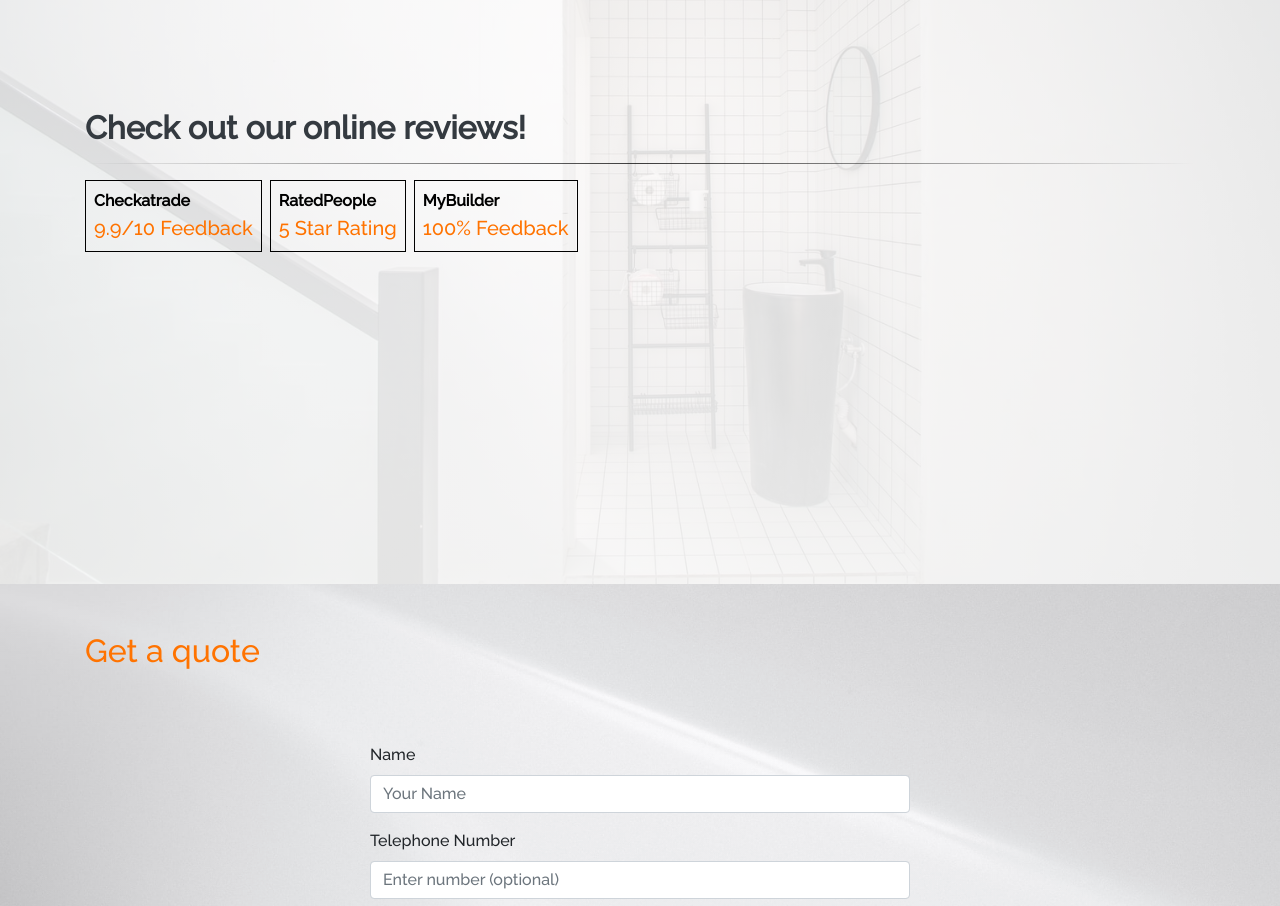
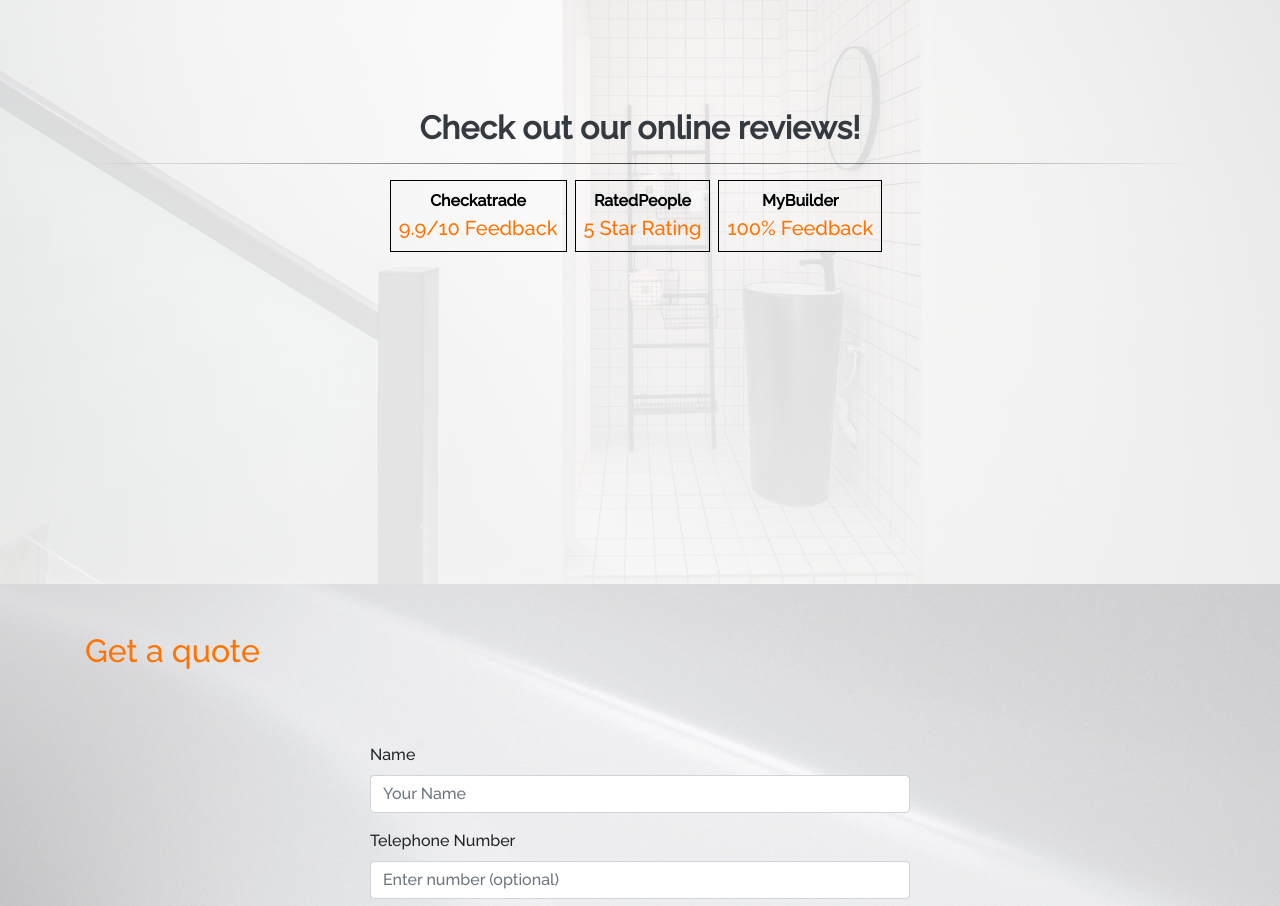
Before and after one commit to Conorbeamish/repair-service-action, a plain HTML site: page index.html in a window 1280 px wide. Shown: the part 2607-3513 px from the top of the page. Drawn offline with nearby package versions, Linux system fonts and the light colour scheme.

Commit message:
Centered buttons

```diff
--- a/index.html
+++ b/index.html
@@ -213,12 +213,12 @@
   <!--End of About Section-->
 
   <section class="our-work-image d-flex align-items-center position-relative vh-100 cover hero">
-    <div class="container">
+    <div class="container text-center">
       <div class="row">
         <div class="col fade-in">
           <h2 class="text-dark"><strong class="contact">Check out our online reviews!</strong></h2>
           <hr class="landing-hr"/>
-          <div class="mt-3 d-flex flex-wrap">
+          <div class="mt-3 d-flex justify-content-center flex-wrap">
             <a class="landing-button mb-2" href="https://www.checkatrade.com/trades/RepairServiceInstall/" target="_blank" rel="noopener" rel="noreferrer"><strong>Checkatrade</strong><div class="capital">9.9/10 Feedback</div></a>
             <a class="landing-button mb-2" href="https://www.ratedpeople.com/profile/repair-service-install/?tpratingpages=3" target="_blank" rel="noopener" rel="noreferrer"><strong>RatedPeople</strong><div class="capital">5 Star Rating</div></a>
             <a class="landing-button mb-2" href="https://www.mybuilder.com/profile/view/rsi_plumbing_and_heating/feedback" target="_blank" rel="noopener" rel="noreferrer"><strong>MyBuilder</strong><div class="capital">100% Feedback</div></a>
```
